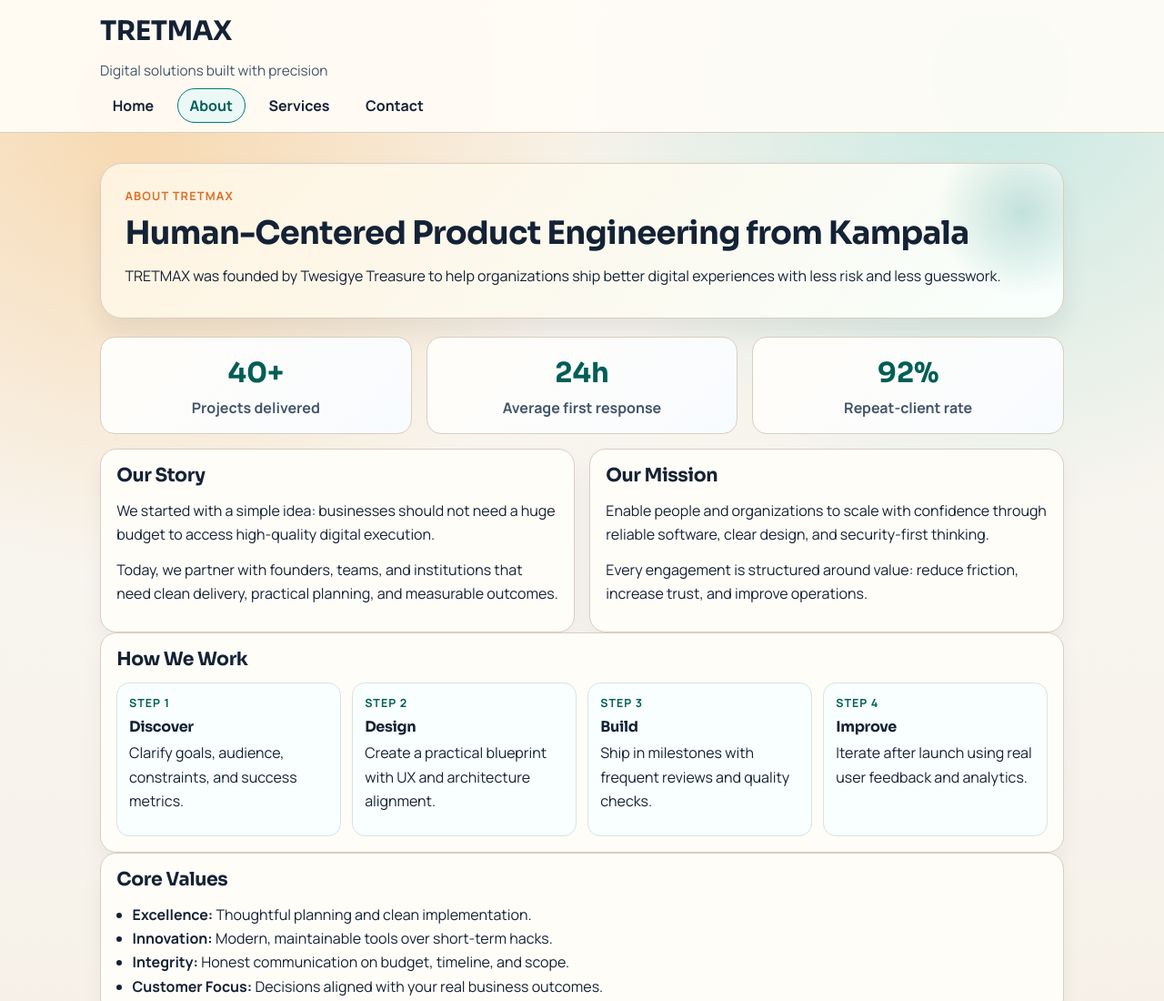
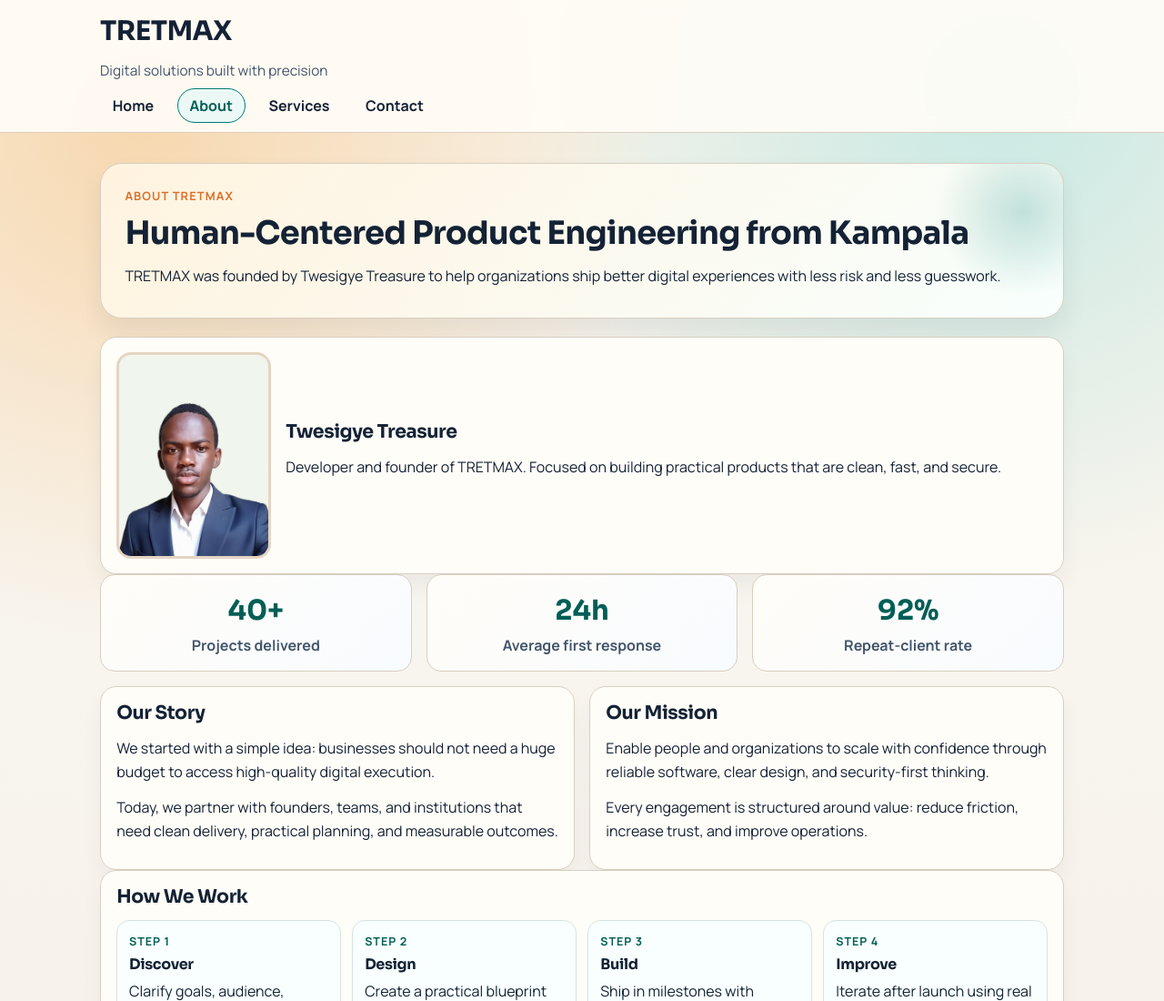
Before and after one commit to tretmax24-ctrl/TRETMAX, a plain HTML site: page about.html in a window 1280 px wide. Shown: the top 1100 px of the page at 91% size. Drawn offline with Linux system fonts and the light colour scheme.

Commit message:
Add files via upload

```diff
--- a/about.html
+++ b/about.html
@@ -27,6 +27,16 @@
             <p class="eyebrow">About TRETMAX</p>
             <h2>Human-Centered Product Engineering from Kampala</h2>
             <p>TRETMAX was founded by Twesigye Treasure to help organizations ship better digital experiences with less risk and less guesswork.</p>
+        </section>
+
+        <section class="card profile-card">
+            <div class="profile-photo-wrap">
+                <img class="profile-photo" src="me.jpg" alt="Portrait of Twesigye Treasure">
+            </div>
+            <div>
+                <h3>Twesigye Treasure</h3>
+                <p>Developer and founder of TRETMAX. Focused on building practical products that are clean, fast, and secure.</p>
+            </div>
         </section>
 
         <section class="grid stats-grid">
--- a/styles.css
+++ b/styles.css
@@ -207,6 +207,31 @@ a {
     border-top: 4px solid var(--accent);
 }
 
+.profile-card {
+    display: grid;
+    grid-template-columns: auto 1fr;
+    gap: 1rem;
+    align-items: center;
+}
+
+.profile-photo-wrap {
+    width: clamp(120px, 20vw, 170px);
+    aspect-ratio: 3 / 4;
+    border-radius: 16px;
+    overflow: hidden;
+    border: 3px solid #e5d4c2;
+    background: linear-gradient(135deg, #f3e2cf 0%, #d4efea 100%);
+    flex-shrink: 0;
+}
+
+.profile-photo {
+    width: 100%;
+    height: 100%;
+    object-fit: cover;
+    object-position: center 18%;
+    display: block;
+}
+
 ul {
     margin: 0.2rem 0 0;
     padding-left: 1.08rem;
@@ -339,6 +364,15 @@ ul {
         padding: 0.35rem 0.64rem;
         font-size: 0.94rem;
     }
+
+    .profile-card {
+        grid-template-columns: 1fr;
+        text-align: center;
+    }
+
+    .profile-photo-wrap {
+        margin: 0 auto;
+    }
 }
 
 @media (prefers-reduced-motion: reduce) {
```
Also changed, not shown: me.jpg (added).
